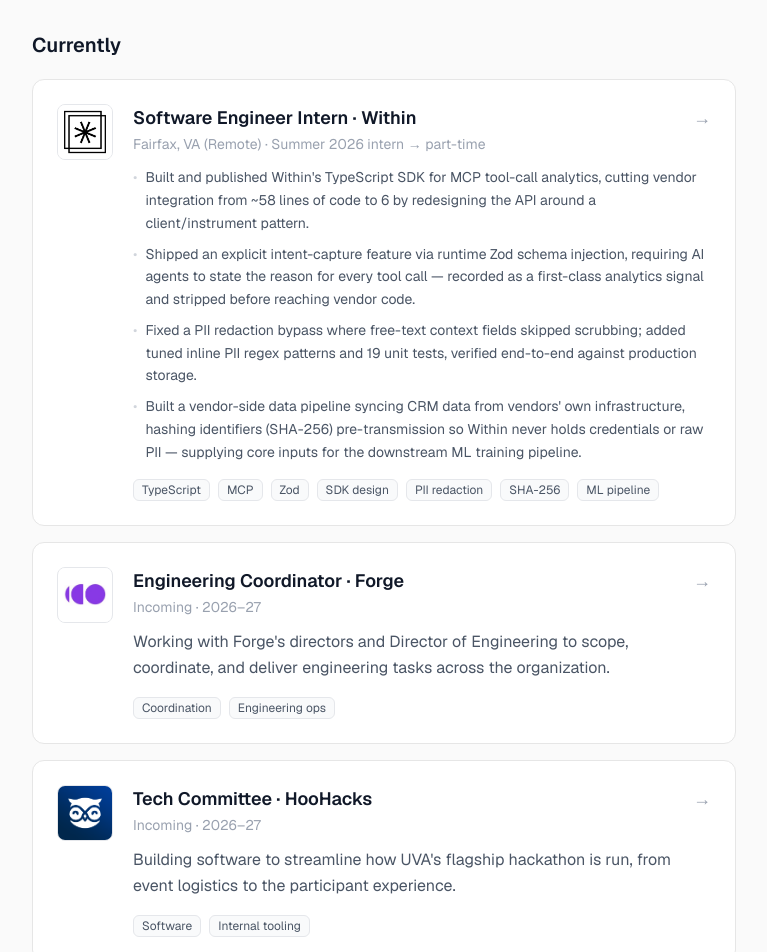
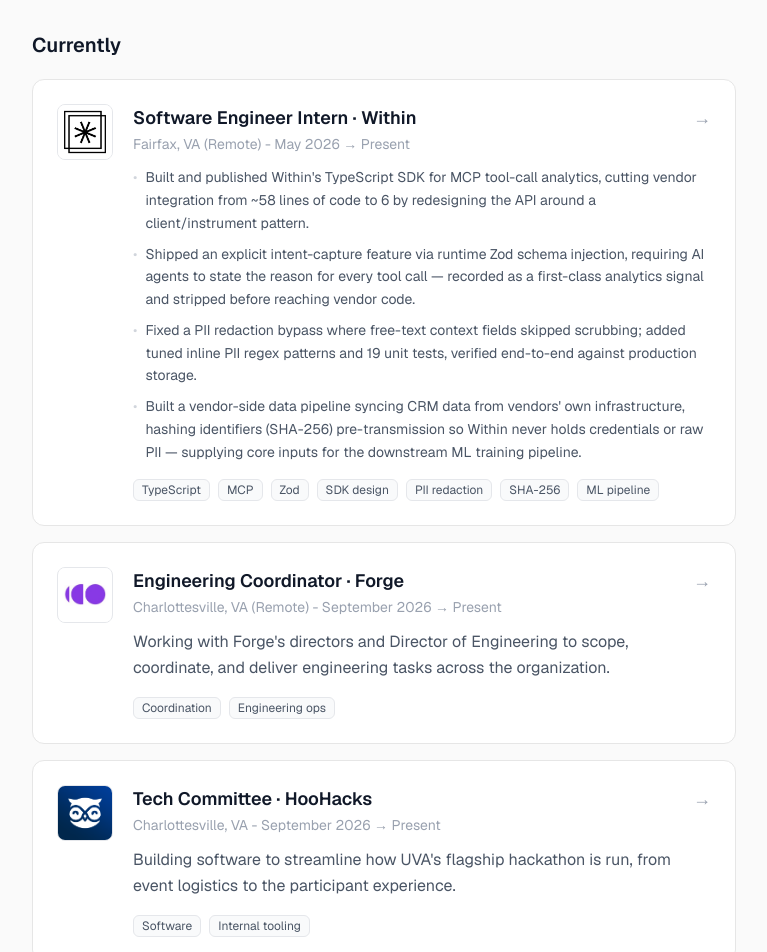
Before and after one commit to SeungwooDY/portfolio, a Next.js app: page / in a window 1280 px wide. Shown: the part 1060-2012 px from the top of the page, without its empty margins (256-1023 px from the left). Built offline with nearby package versions, Linux system fonts and the light colour scheme.

Commit message:
update timelines for current positions

```diff
--- a/app/page.tsx
+++ b/app/page.tsx
@@ -100,7 +100,7 @@
     id: "within",
     org: "Within",
     title: "Software Engineer Intern",
-    meta: "Fairfax, VA (Remote) · Summer 2026 intern → part-time",
+    meta: "Fairfax, VA (Remote) - May 2026 → Present",
     bullets: [
       "Built and published Within's TypeScript SDK for MCP tool-call analytics, cutting vendor integration from ~58 lines of code to 6 by redesigning the API around a client/instrument pattern.",
       "Shipped an explicit intent-capture feature via runtime Zod schema injection, requiring AI agents to state the reason for every tool call — recorded as a first-class analytics signal and stripped before reaching vendor code.",
@@ -123,7 +123,7 @@
     id: "forge-coordinator",
     org: "Forge",
     title: "Engineering Coordinator",
-    meta: "Incoming · 2026–27",
+    meta: "Charlottesville, VA (Remote) - September 2026 → Present",
     blurb:
       "Working with Forge's directors and Director of Engineering to scope, coordinate, and deliver engineering tasks across the organization.",
     logo: "/images/ForgeLogo.jpg",
@@ -134,7 +134,7 @@
     id: "hoohacks-tech",
     org: "HooHacks",
     title: "Tech Committee",
-    meta: "Incoming · 2026–27",
+    meta: "Charlottesville, VA - September 2026 → Present",
     blurb:
       "Building software to streamline how UVA's flagship hackathon is run, from event logistics to the participant experience.",
     logo: "/images/HooHacks.png",
```
